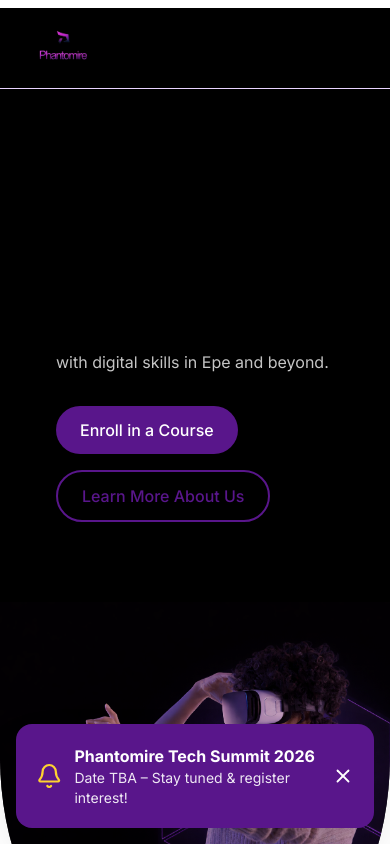
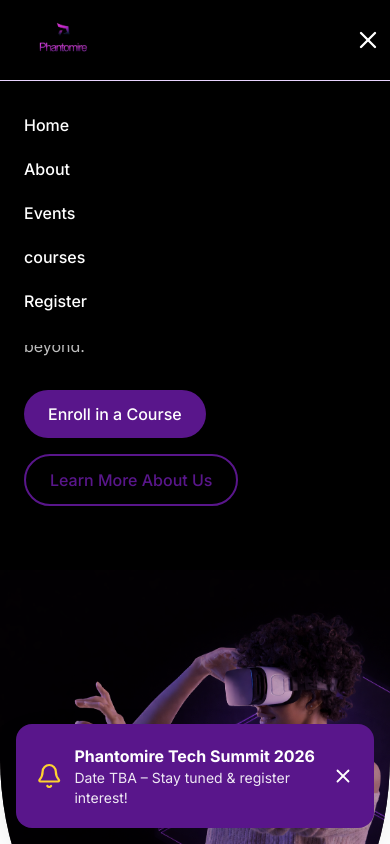
Before and after one commit to feezyakinwunmi/phantomire, a Next.js app: page / in a window 390 px wide. Both pictures are taken after a click on the button 368 px from the left and 48 px from the top of the page. Shown: the top 844 px of the page. Built offline with nearby package versions, Linux system fonts and the light colour scheme.

Commit message:
adjust 4

```diff
--- a/src/app/components/Header.tsx
+++ b/src/app/components/Header.tsx
@@ -43,7 +43,7 @@
 
   return (
     <>
-      <header className="fixed top-2 left-0 right-0 bg-black md:bg-transparent text-black  z-50">
+      <header className="fixed top-0 md:top-2 left-0 right-0 bg-black md:bg-transparent text-black  z-50">
         <div className="max-w-7xl mx-auto px-2 flex md:justify-center justify-between md:items-center ">
           <a href="/" className="text-3xl font-bold text-purple-900">
             <img src="logo.png" alt="Phantomire Logo" className="h-20 w-[200] md:h-32 md:w-[300]" />
@@ -65,13 +65,13 @@
             <a href="/register" className="hover:text-purple-900 transition">Register</a>
           </nav>
 
-          <button onClick={() => setMobileMenuOpen(!mobileMenuOpen)} className="lg:hidden">
+          <button onClick={() => setMobileMenuOpen(!mobileMenuOpen)} className="lg:hidden text-white">
             {mobileMenuOpen ? <X size={28} /> : <Menu size={28} />}
           </button>
         </div>
 
         {mobileMenuOpen && (
-          <nav ref={mobileMenuRef} className="lg:hidden bg-black border-t border-purple-200 shadow-lg px-6 py-8">
+          <nav ref={mobileMenuRef} className="lg:hidden bg-black text-white  border-t border-purple-200 shadow-lg px-6 py-8">
             <ul className="space-y-5 text-left font-medium">
               <li><a href="/" onClick={() => setMobileMenuOpen(false)}>Home</a></li>
               <li><a href="/about" onClick={() => setMobileMenuOpen(false)}>About</a></li>
--- a/src/app/page.tsx
+++ b/src/app/page.tsx
@@ -16,8 +16,8 @@
       {/* Hero Section */}
       <section className="mt-20 md:mt-0 bg-black relative h-screen flex md:flex-row flex-col items-end justify-start overflow-hidden rounded-b-[20%]"> {/* mt for header */}
 
-        <div className="relative z-10 px-6 pb-12 max-w-4xl">
-          <div className=" backdrop-blur-sm p-8 md:p-12 rounded-2xl" >
+        <div className="relative z-10 px-2 md:px-6 pb-12 max-w-4xl">
+          <div className=" backdrop-blur-sm p-4 md:p-12 rounded-2xl" >
             <h1 className="text-3xl md:text-4xl font-bold text-white mb-4 leading-tight">
               Create, Thrive, Empower, <span className="text-xl">with</span><br/> <span className="text-purple-600 italic">Phantomire</span> Tech Academy
             </h1>
```
